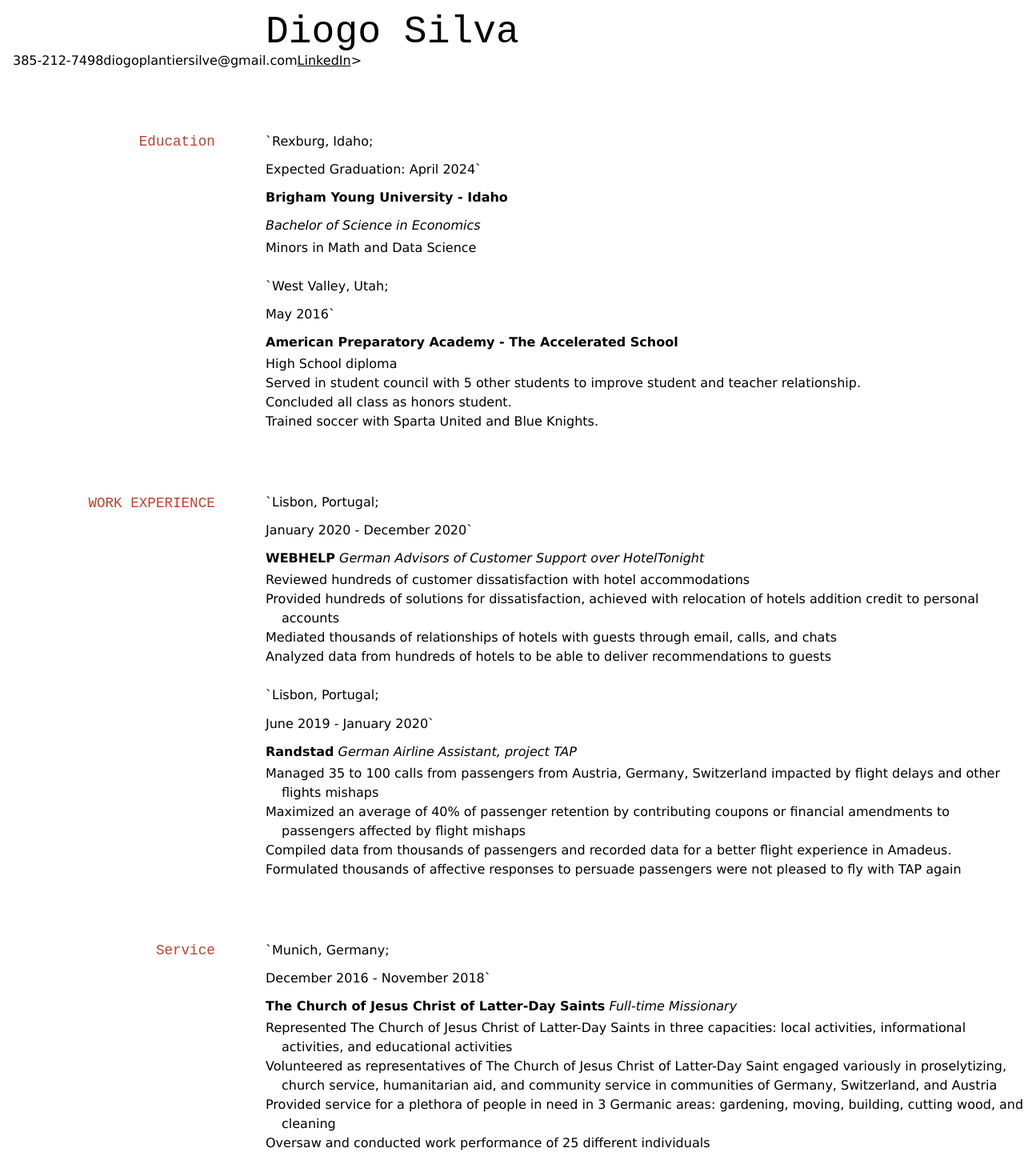
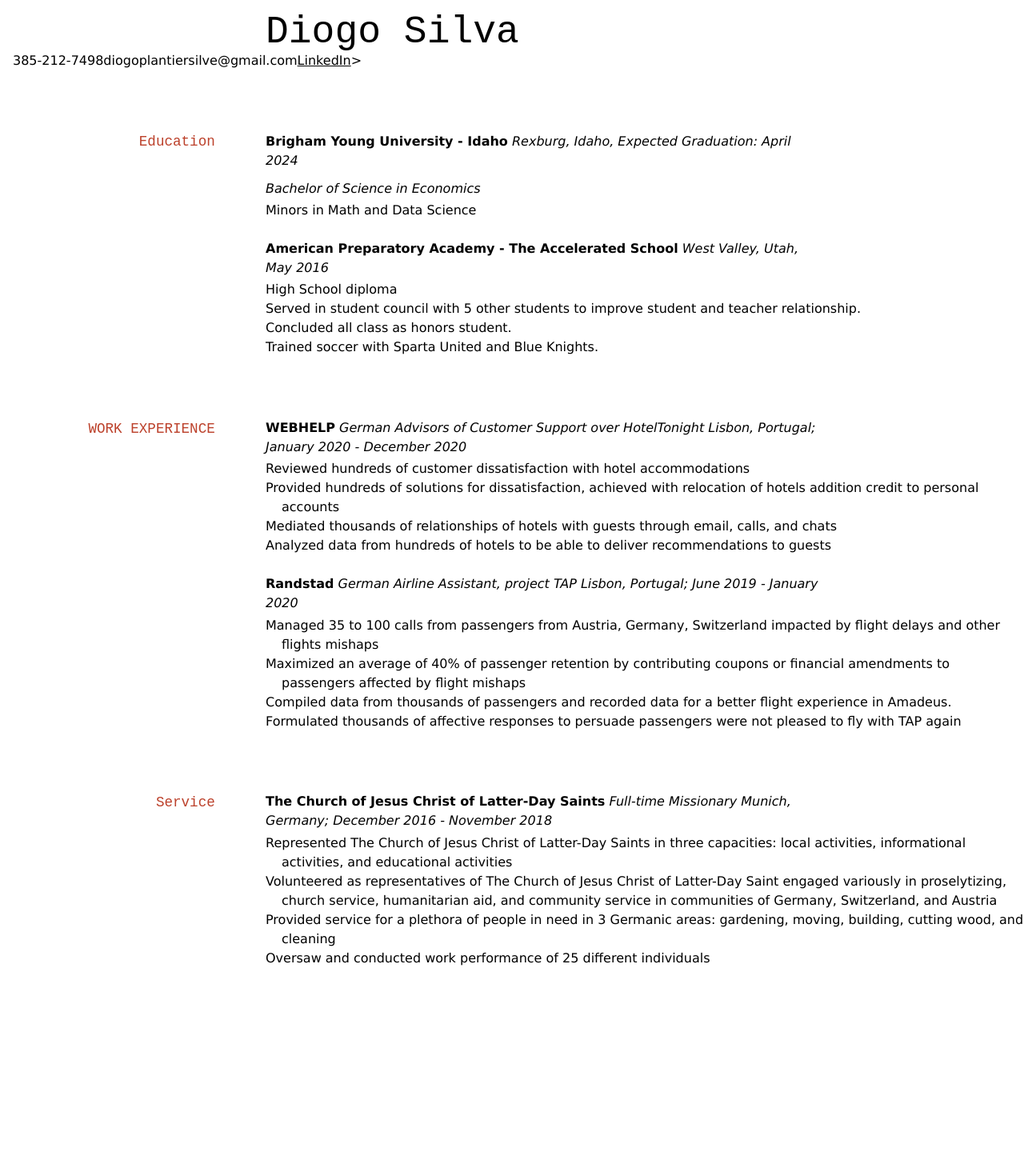
Before and after one commit to byuids-resumes/Silva-Resume, a Jekyll site: the page built from docs/index.md, in a window 1280 px wide. Shown: the whole page at 80% size. Built offline with Jekyll 4.4.1, drawn with Linux system fonts in a browser that asks for light colours; after the commit the page ends 1234 px from its top, so only the background shows below that.

```diff
--- a/docs/index.md
+++ b/docs/index.md
@@ -11,69 +11,59 @@ title: Diogo Silva
 
 ## Education
 
-`Rexburg, Idaho;
-
-Expected Graduation: April 2024`
-
 __Brigham Young University - Idaho__
+*Rexburg, Idaho, Expected Graduation: April 2024*
 
 _Bachelor of Science in Economics_
-- Minors in Math and Data Science
+* Minors in Math and Data Science
 
-`West Valley, Utah;
-
-  May 2016`
 
 __American Preparatory Academy - The Accelerated School__
+*West Valley, Utah, May 2016*
 
-- High School diploma
-- Served in student council with 5 other students to improve student and teacher relationship.
-- Concluded all class as honors student.
-- Trained soccer with Sparta United and Blue Knights.
+* High School diploma
+* Served in student council with 5 other students to improve student and teacher relationship.
+* Concluded all class as honors student.
+* Trained soccer with Sparta United and Blue Knights.
 
 
 ## WORK EXPERIENCE
 
-`Lisbon, Portugal;
-
-January 2020 - December 2020`
-
 __WEBHELP__
 _German Advisors of Customer Support over HotelTonight_
+*Lisbon, Portugal; January 2020 - December 2020*
 
-- Reviewed hundreds of customer dissatisfaction with hotel accommodations
-- Provided hundreds of solutions for dissatisfaction, achieved with relocation of hotels addition credit to personal accounts
-- Mediated thousands of relationships of hotels with guests through email, calls, and chats
-- Analyzed data from hundreds of hotels to be able to deliver recommendations to guests
-
-`Lisbon, Portugal;
-
-June 2019 - January 2020`
+* Reviewed hundreds of customer dissatisfaction with hotel accommodations
+* Provided hundreds of solutions for dissatisfaction, achieved with relocation of hotels addition credit to personal accounts
+* Mediated thousands of relationships of hotels with guests through email, calls, and chats
+* Analyzed data from hundreds of hotels to be able to deliver recommendations to guests
 
 __Randstad__
 _German Airline Assistant, project TAP_
+*Lisbon, Portugal; June 2019 - January 2020*
 
-- Managed 35 to 100 calls from passengers from Austria, Germany, Switzerland impacted by flight delays and other flights mishaps
-- Maximized an average of 40% of passenger retention by contributing coupons or financial amendments to passengers affected by flight mishaps
-- Compiled data from thousands of passengers and recorded data for a better flight experience in Amadeus.
-- Formulated thousands of affective responses to persuade passengers were not pleased to fly with TAP again
+* Managed 35 to 100 calls from passengers from Austria, Germany, Switzerland impacted by flight delays and other flights
+mishaps
+* Maximized an average of 40% of passenger retention by contributing coupons or financial amendments to passengers affected
+by flight mishaps
+* Compiled data from thousands of passengers and recorded data for a better flight experience in Amadeus.
+* Formulated thousands of affective responses to persuade passengers were not pleased to fly with TAP again
 
 
 ## Service
 
-`Munich, Germany;
 
-December 2016 - November 2018`
 
 __The Church of Jesus Christ of Latter-Day Saints__
 _Full-time Missionary_
-
-- Represented The Church of Jesus Christ of Latter-Day Saints in three capacities: local activities, informational activities, and
-educational activities
-- Volunteered as representatives of The Church of Jesus Christ of Latter-Day Saint engaged variously in proselytizing, church
-service, humanitarian aid, and community service in communities of Germany, Switzerland, and Austria
-- Provided service for a plethora of people in need in 3 Germanic areas: gardening, moving, building, cutting wood, and cleaning
-- Oversaw and conducted work performance of 25 different individuals
+*Munich, Germany; December 2016 - November 2018*
+* Represented The Church of Jesus Christ of Latter-Day Saints in three capacities: local activities, informational
+activities, and educational activities
+* Volunteered as representatives of The Church of Jesus Christ of Latter-Day Saint engaged variously in proselytizing,
+church service, humanitarian aid, and community service in communities of Germany, Switzerland, and Austria
+* Provided service for a plethora of people in need in 3 Germanic areas: gardening, moving, building, cutting wood,
+and cleaning
+* Oversaw and conducted work performance of 25 different individuals
 
 
 <!-- ### Footer
```
